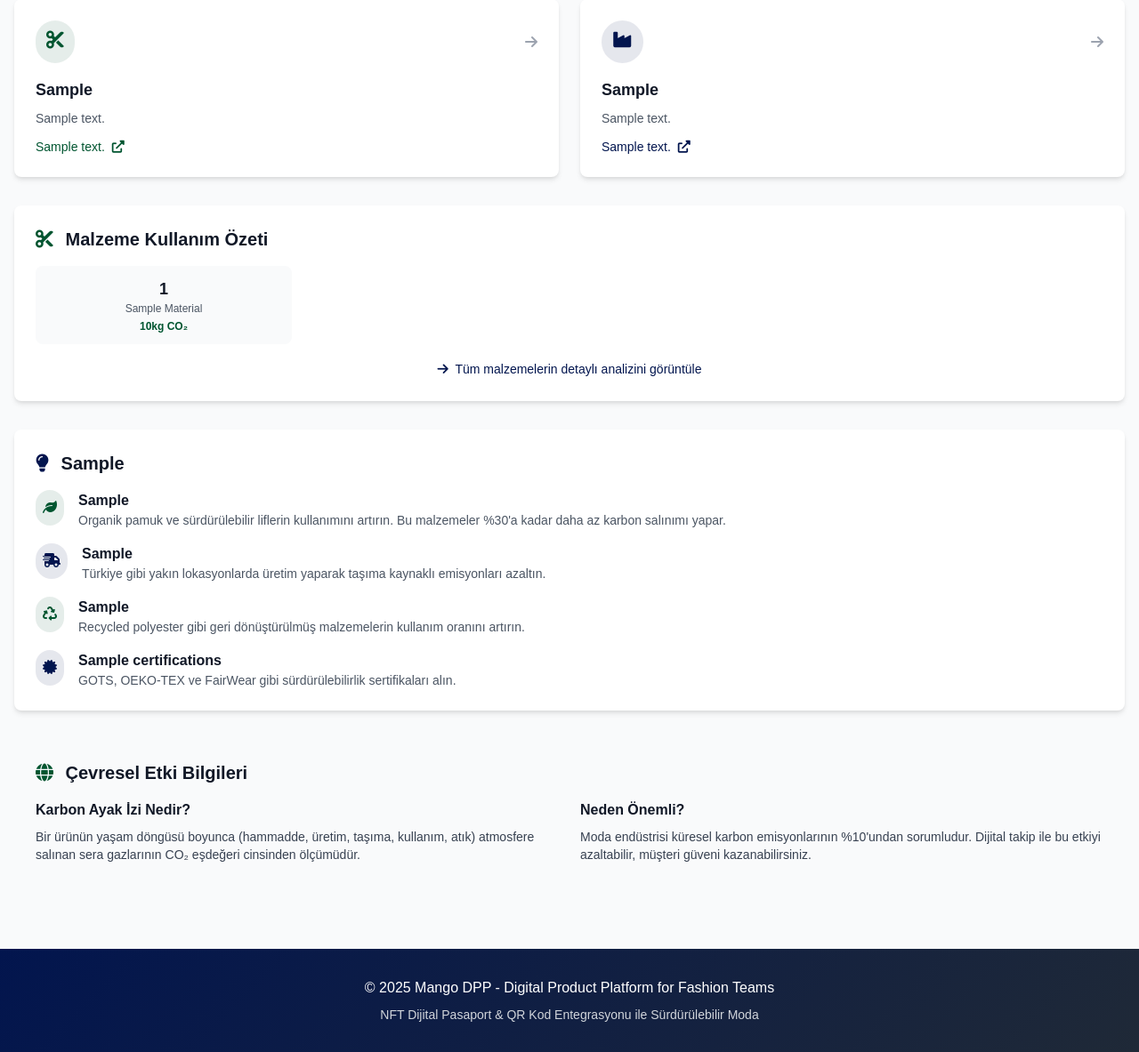
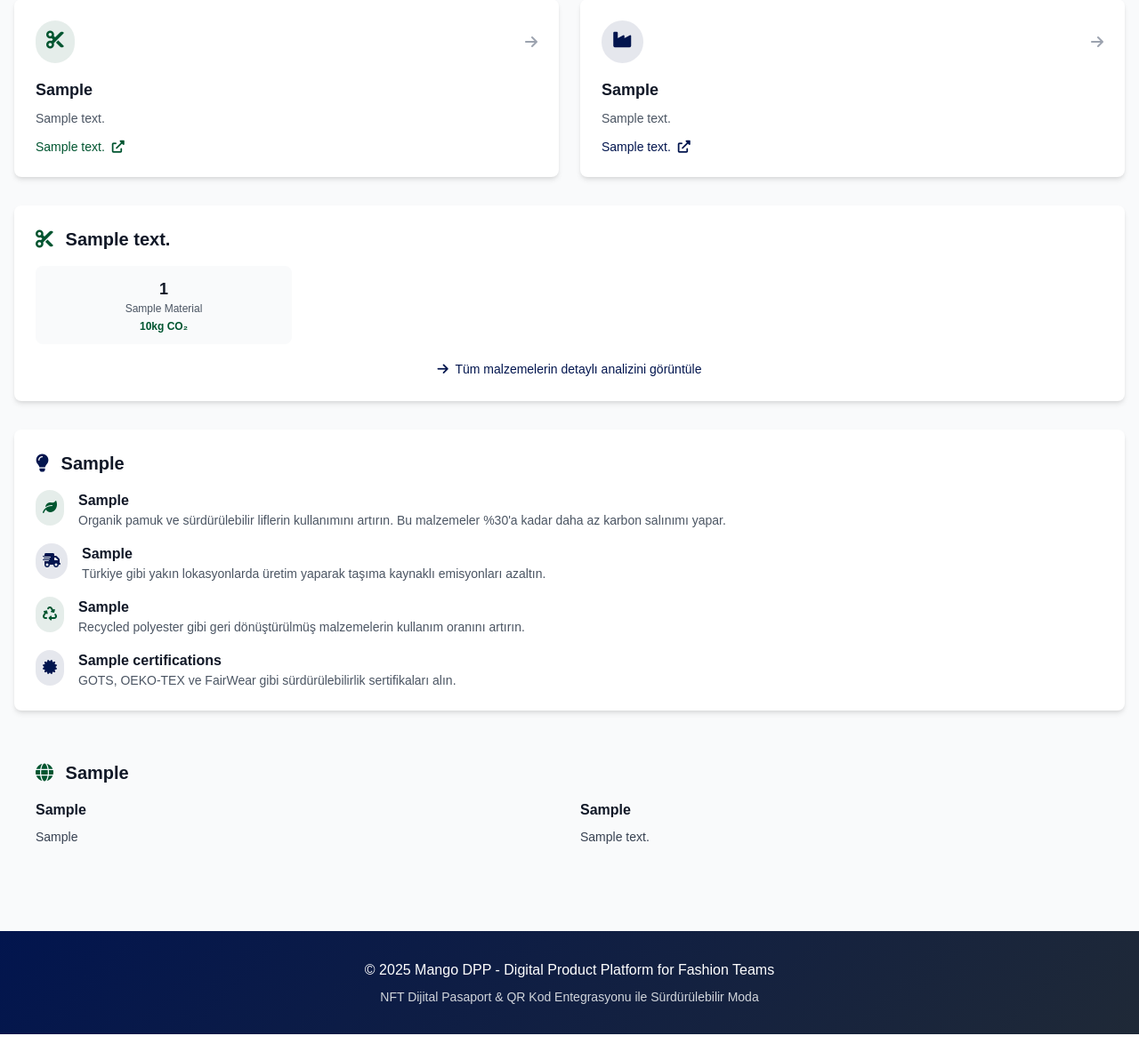
Before and after one commit to cemonat67/mango-dpp-platform, a FastAPI app: template templates/sustainability.html in a window 1280 px wide. Shown: the part 769-1952 px from the top of the page at 89% size. Run offline with FastAPI, Linux system fonts and the light colour scheme; the template is opened without the code that fills it: most values are stand-ins (such as "Sample title", 1, 10 or a date in 2020).

Commit message:
Complete English translation support for sustainability pages
- Added missing translation keys for environmental impact information
- Updated sustainability.html template to use translation variables
- Fixed hardcoded Turkish text in environmental impact section
- Enhanced multi-language support for all sustainability content

🤖 Generated with [Memex](https://memex.tech)
Co-Authored-By: Memex <noreply@memex.tech>

```diff
--- a/templates/sustainability.html
+++ b/templates/sustainability.html
@@ -169,7 +169,7 @@
 <div class="bg-white rounded-lg shadow-md p-6 mb-8">
     <h2 class="text-xl font-semibold text-gray-900 mb-4">
         <i class="fas fa-cut text-primary mr-2"></i>
-        Malzeme Kullanım Özeti
+        {{ t['material_usage_summary'] }}
     </h2>
 
     <div class="grid grid-cols-2 md:grid-cols-4 gap-4">
@@ -258,23 +258,21 @@
 <div class="mt-8 bg-gradient-to-r from-primary-light to-navy-light rounded-lg p-6">
     <h2 class="text-xl font-semibold text-gray-900 mb-4">
         <i class="fas fa-globe text-primary mr-2"></i>
-        Çevresel Etki Bilgileri
+        {{ t['environmental_impact_info'] }}
     </h2>
 
     <div class="grid grid-cols-1 md:grid-cols-2 gap-6">
         <div>
-            <h3 class="font-semibold text-gray-900 mb-2">Karbon Ayak İzi Nedir?</h3>
+            <h3 class="font-semibold text-gray-900 mb-2">{{ t['what_is_carbon_footprint'] }}</h3>
             <p class="text-gray-700 text-sm">
-                Bir ürünün yaşam döngüsü boyunca (hammadde, üretim, taşıma, kullanım, atık)
-                atmosfere salınan sera gazlarının CO₂ eşdeğeri cinsinden ölçümüdür.
+                {{ t['carbon_footprint_definition'] }}
             </p>
         </div>
 
         <div>
-            <h3 class="font-semibold text-gray-900 mb-2">Neden Önemli?</h3>
+            <h3 class="font-semibold text-gray-900 mb-2">{{ t['why_important'] }}</h3>
             <p class="text-gray-700 text-sm">
-                Moda endüstrisi küresel karbon emisyonlarının %10'undan sorumludur.
-                Dijital takip ile bu etkiyi azaltabilir, müşteri güveni kazanabilirsiniz.
+                {{ t['why_important_text'] }}
             </p>
         </div>
     </div>
--- a/translations.py
+++ b/translations.py
@@ -123,6 +123,12 @@ translations = {
         "production_location_strategic": "Üretim Lokasyonu Stratejik Önerileri",
         "short_term_actions": "Kısa Vadeli Aksiyonlar",
         "long_term_goals": "Uzun Vadeli Hedefler",
+        "environmental_impact_info": "Çevresel Etki Bilgileri",
+        "what_is_carbon_footprint": "Karbon Ayak İzi Nedir?",
+        "why_important": "Neden Önemli?",
+        "carbon_footprint_definition": "Bir ürünün yaşam döngüsü boyunca (hammadde, üretim, taşıma, kullanım, atık) atmosfere salınan sera gazlarının CO₂ eşdeğeri cinsinden ölçümüdür.",
+        "why_important_text": "Moda endüstrisi küresel karbon emisyonlarının %10'undan sorumludur. Dijital takip ile bu etkiyi azaltabilir, müşteri güveni kazanabilirsiniz.",
+        "material_usage_summary": "Malzeme Kullanım Özeti",
 
         # NFT Passport
         "nft_passport_title": "NFT Dijital Pasaport",
@@ -276,6 +282,12 @@ translations = {
         "production_location_strategic": "Production Location Strategic Recommendations",
         "short_term_actions": "Short-term Actions",
         "long_term_goals": "Long-term Goals",
+        "environmental_impact_info": "Environmental Impact Information",
+        "what_is_carbon_footprint": "What is Carbon Footprint?",
+        "why_important": "Why is it Important?",
+        "carbon_footprint_definition": "The measurement of greenhouse gases released into the atmosphere during a product's entire lifecycle (raw materials, production, transportation, use, disposal) in terms of CO₂ equivalent.",
+        "why_important_text": "The fashion industry is responsible for 10% of global carbon emissions. With digital tracking, you can reduce this impact and gain customer trust.",
+        "material_usage_summary": "Material Usage Summary",
 
         # NFT Passport
         "nft_passport_title": "NFT Digital Passport",
```
